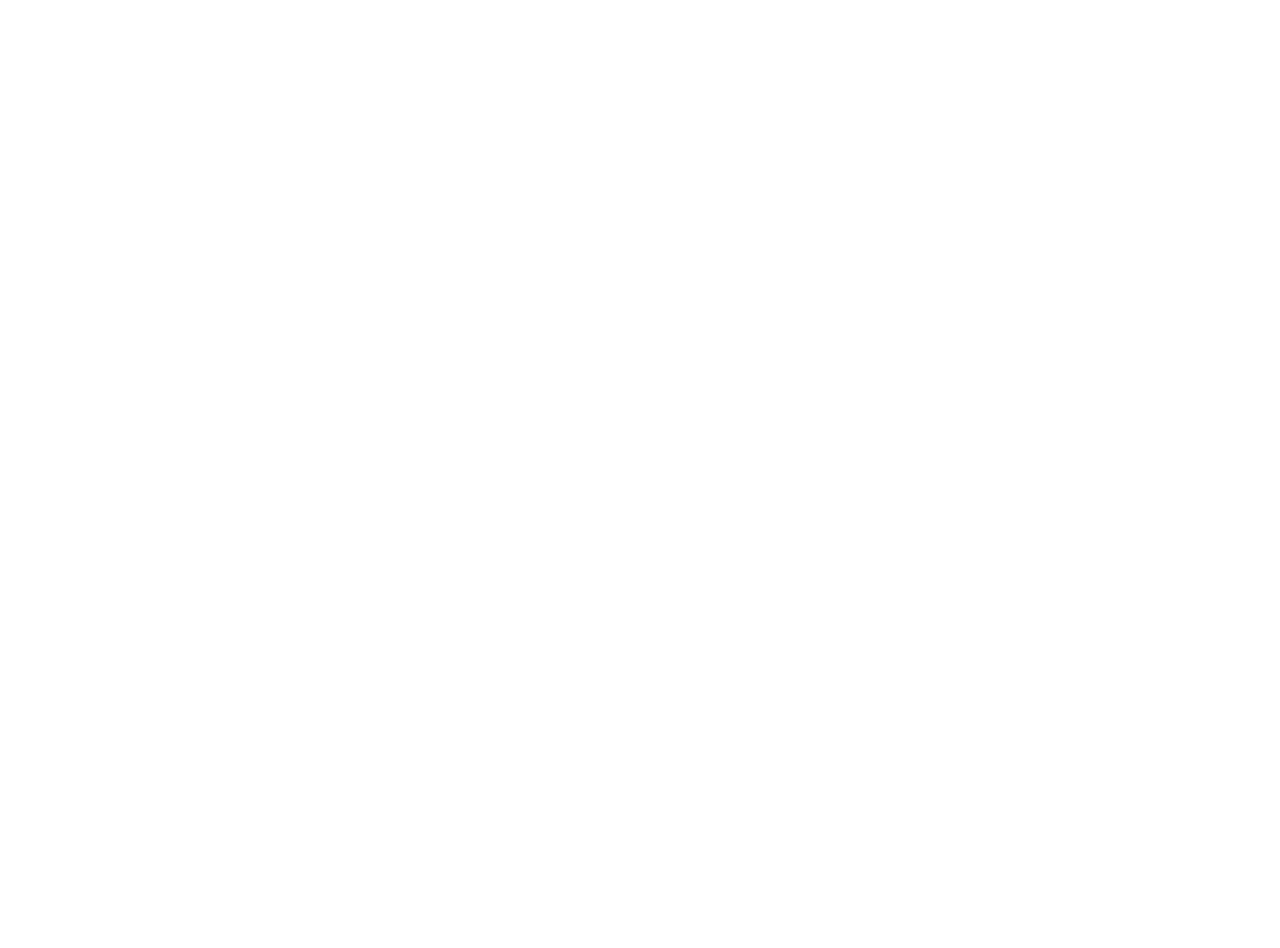
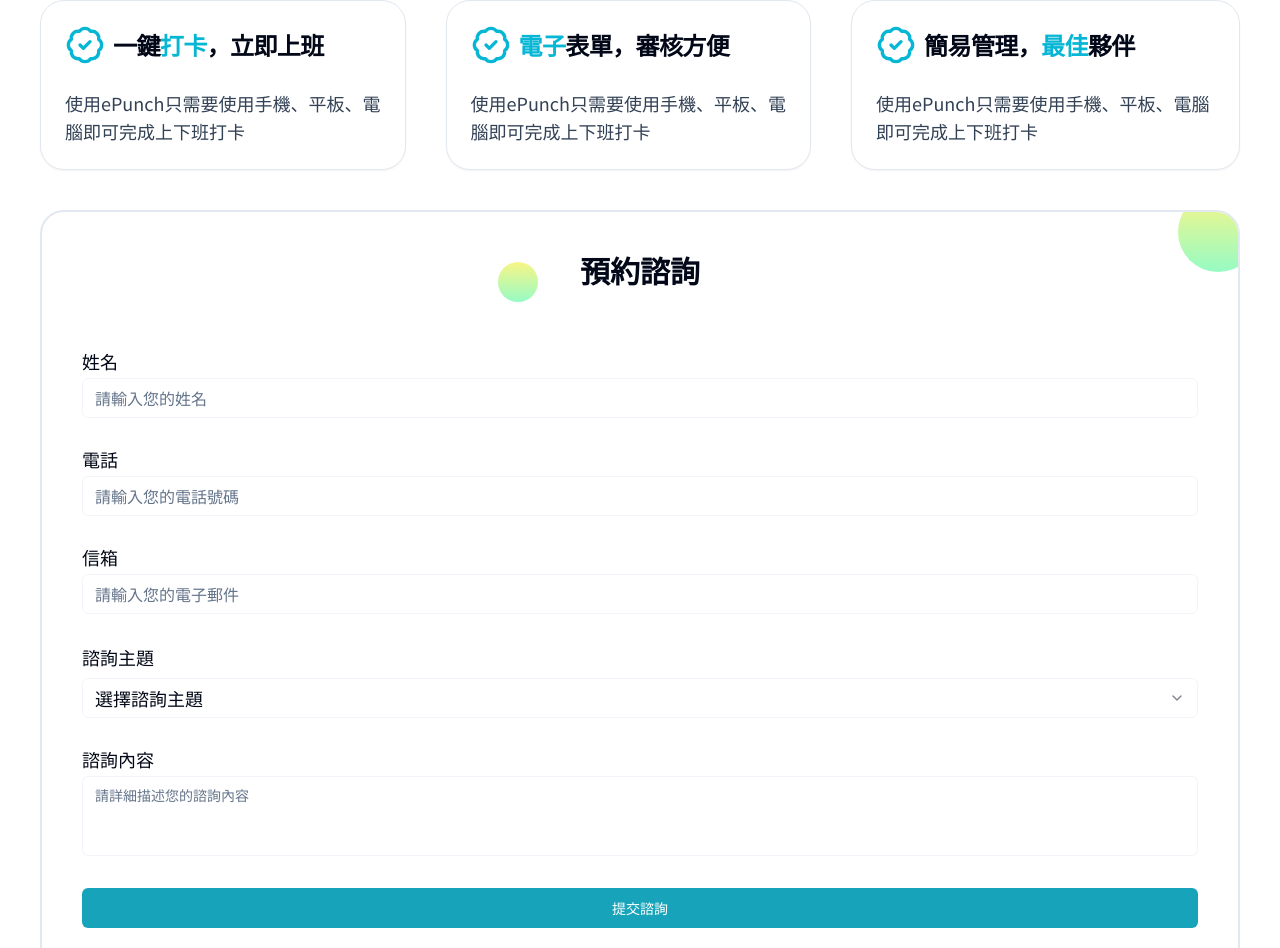
Before and after one commit to angelc1997/project-epunch, a Next.js app: page / in a window 1280 px wide. Shown: the part 639-1587 px from the top of the page. Before the commit the page ends 820 px from the top, so only its background shows below. Built offline with nearby package versions, Linux system fonts and the light colour scheme.

Commit message:
修正首頁

```diff
--- a/app/globals.css
+++ b/app/globals.css
@@ -111,3 +111,7 @@ input:autofill {
 input:focus {
   background-color: hsl(var(--background)) !important;
 }
+
+html {
+  scroll-behavior: smooth;
+}
--- a/components/LandingPage/LandingAdvantages.tsx
+++ b/components/LandingPage/LandingAdvantages.tsx
@@ -1,21 +1,57 @@
 import Link from "next/link";
-
+import {
+  Card,
+  CardContent,
+  CardDescription,
+  CardFooter,
+  CardHeader,
+  CardTitle,
+} from "@/components/ui/card";
+import { BadgeCheck } from "lucide-react";
 const LandingAdvantages = () => {
-  return <></>;
+  return (
+    <div className="mt-10 grid md:grid-flow-row lg:grid-flow-col lg:gird-cols-3 gap-10">
+      <Card>
+        <CardHeader>
+          <CardTitle className="flex items-center">
+            <BadgeCheck className="w-10 h-10 text-cyan-500 mr-2" />
+            一鍵<span className="text-cyan-500">打卡</span>，立即上班
+          </CardTitle>
+        </CardHeader>
+        <CardContent>
+          <p className="text-slate-700 text-lg">
+            使用ePunch只需要使用手機、平板、電腦即可完成上下班打卡
+          </p>
+        </CardContent>
+      </Card>
+      <Card>
+        <CardHeader>
+          <CardTitle className="flex items-center">
+            <BadgeCheck className="w-10 h-10 text-cyan-500 mr-2" />
+            <span className="text-cyan-500">電子</span>表單，審核方便
+          </CardTitle>
+        </CardHeader>
+        <CardContent>
+          <p className="text-slate-700 text-lg">
+            使用ePunch只需要使用手機、平板、電腦即可完成上下班打卡
+          </p>
+        </CardContent>
+      </Card>
+      <Card>
+        <CardHeader>
+          <CardTitle className="flex items-center">
+            <BadgeCheck className="w-10 h-10 text-cyan-500 mr-2" />
+            簡易管理，<span className="text-cyan-500">最佳</span>夥伴
+          </CardTitle>
+        </CardHeader>
+        <CardContent>
+          <p className="text-slate-700 text-lg">
+            使用ePunch只需要使用手機、平板、電腦即可完成上下班打卡
+          </p>
+        </CardContent>
+      </Card>
+    </div>
+  );
 };
 
 export default LandingAdvantages;
-{
-  /* <h4 className="flex gap-5 items-center">
-<BadgeCheck className="w-10 h-10" />
-一鍵打卡，立即上班
-</h4>
-<h4>
-<BadgeCheck />
-電子表單，審核方便
-</h4>
-<h4>
-<BadgeCheck />
-簡易管理，最佳夥伴
-</h4> */
-}
--- /dev/null
+++ b/components/LandingPage/LandingBooking.tsx
@@ -0,0 +1,191 @@
+"use client";
+
+import React from "react";
+import { useForm } from "react-hook-form";
+import { zodResolver } from "@hookform/resolvers/zod";
+import * as z from "zod";
+import { Button } from "@/components/ui/button";
+import {
+  Form,
+  FormControl,
+  FormField,
+  FormItem,
+  FormLabel,
+  FormMessage,
+} from "@/components/ui/form";
+import { Input } from "@/components/ui/input";
+import { Textarea } from "@/components/ui/textarea";
+import {
+  Select,
+  SelectContent,
+  SelectItem,
+  SelectTrigger,
+  SelectValue,
+} from "@/components/ui/select";
+
+import { useToast } from "@/components/ui/use-toast";
+
+const formSchema = z.object({
+  name: z.string().min(2, {
+    message: "姓名至少需要2個字符",
+  }),
+  email: z.string().email({
+    message: "請輸入有效的電子郵件地址",
+  }),
+  phone: z.string().min(8, {
+    message: "請輸入有效的電話號碼",
+  }),
+  topic: z.string({
+    required_error: "請選擇諮詢主題",
+  }),
+  message: z.string().min(10, {
+    message: "訊息至少需要10個字符",
+  }),
+});
+
+const LandingBooking = () => {
+  const { toast } = useToast();
+  const form = useForm<z.infer<typeof formSchema>>({
+    resolver: zodResolver(formSchema),
+    defaultValues: {
+      name: "",
+      email: "",
+      phone: "",
+      topic: "",
+      message: "",
+    },
+  });
+
+  const onSubmit = async (data: z.infer<typeof formSchema>) => {
+    try {
+      console.log(data);
+      toast({
+        title: "預約成功",
+        description: "我們會盡快與您聯繫。",
+      });
+      form.reset();
+    } catch (error) {
+      toast({
+        title: "預約失敗",
+        description: "請稍後再試。",
+        variant: "destructive",
+      });
+    }
+  };
+
+  return (
+    <div
+      id="section-bookingForm"
+      className="relative border-slate-200 border-2 rounded-3xl overflow-hidden mt-10"
+    >
+      <div className="absolute right-[-20px] top-[-20px] w-[80px] h-[80px] rounded-full linear-circle"></div>
+      <div className="absolute right-[300px] md:right-[500px] lg:right-[700px] top-[50px] w-[40px] h-[40px] rounded-full linear-circle -z-10"></div>
+      <h2 className="text-3xl font-bold mb-6 text-center mt-10">預約諮詢</h2>
+
+      <Form {...form}>
+        <form onSubmit={form.handleSubmit(onSubmit)} className="space-y-8 p-10">
+          {/* 姓名+電話 */}
+
+          <FormField
+            control={form.control}
+            name="name"
+            render={({ field }) => (
+              <FormItem>
+                <div className="flex justify-between">
+                  <FormLabel>姓名</FormLabel>
+                  <FormMessage />
+                </div>
+
+                <FormControl>
+                  <Input placeholder="請輸入您的姓名" {...field} />
+                </FormControl>
+              </FormItem>
+            )}
+          />
+          <FormField
+            control={form.control}
+            name="phone"
+            render={({ field }) => (
+              <FormItem>
+                <div className="flex justify-between">
+                  <FormLabel>電話</FormLabel>
+                  <FormMessage />
+                </div>
+                <FormControl>
+                  <Input placeholder="請輸入您的電話號碼" {...field} />
+                </FormControl>
+              </FormItem>
+            )}
+          />
+
+          <FormField
+            control={form.control}
+            name="email"
+            render={({ field }) => (
+              <FormItem>
+                <div className="flex justify-between">
+                  <FormLabel>信箱</FormLabel>
+                  <FormMessage />
+                </div>
+                <FormControl>
+                  <Input placeholder="請輸入您的電子郵件" {...field} />
+                </FormControl>
+              </FormItem>
+            )}
+          />
+
+          <FormField
+            control={form.control}
+            name="topic"
+            render={({ field }) => (
+              <FormItem>
+                <FormLabel>諮詢主題</FormLabel>
+                <Select
+                  onValueChange={field.onChange}
+                  defaultValue={field.value}
+                >
+                  <FormControl>
+                    <SelectTrigger>
+                      <SelectValue placeholder="選擇諮詢主題" />
+                    </SelectTrigger>
+                  </FormControl>
+                  <SelectContent>
+                    <SelectItem value="general">一般諮詢</SelectItem>
+                    <SelectItem value="pricing">價格諮詢</SelectItem>
+                    <SelectItem value="technical">技術支持</SelectItem>
+                    <SelectItem value="other">其他</SelectItem>
+                  </SelectContent>
+                </Select>
+              </FormItem>
+            )}
+          />
+
+          <FormField
+            control={form.control}
+            name="message"
+            render={({ field }) => (
+              <FormItem>
+                <div className="flex justify-between">
+                  <FormLabel>諮詢內容</FormLabel>
+                  <FormMessage />
+                </div>
+                <FormControl>
+                  <Textarea
+                    placeholder="請詳細描述您的諮詢內容"
+                    className="resize-none"
+                    {...field}
+                  />
+                </FormControl>
+              </FormItem>
+            )}
+          />
+          <Button type="submit" className="w-full">
+            提交諮詢
+          </Button>
+        </form>
+      </Form>
+    </div>
+  );
+};
+
+export default LandingBooking;
--- a/components/LandingPage/LandingDesktopNav.tsx
+++ b/components/LandingPage/LandingDesktopNav.tsx
@@ -17,7 +17,7 @@ const LandingDesktopNav = () => {
       <nav className="flex justify-between items-center h-full px-4">
         {/* 預約諮詢 */}
         <Link
-          href="/"
+          href="#section-bookingForm"
           className="hidden md:flex items-center gap-2 justify-center px-6 py-2 rounded-full text-lg hover:text-white hover:bg-primary"
         >
           <Headset className="w-5 h-5" />
@@ -25,7 +25,7 @@ const LandingDesktopNav = () => {
         </Link>
 
         <Link
-          href="/"
+          href="#section-bookingForm"
           className="flex items-center justify-center md:hidden hover:rounded-full hover:bg-primary hover:text-white w-12 h-12"
         >
           <Headset className="w-5 h-5" />
--- a/components/LandingPage/LandingIntro.tsx
+++ b/components/LandingPage/LandingIntro.tsx
@@ -8,7 +8,6 @@ const LandingIntro = () => {
       <div className="absolute left-[-20px] bottom-[-20px] w-[100px] h-[100px] rounded-full linear-circle"></div>
       <div className="hidden lg:block lg:absolute right-[460px] top-[100px] w-[50px] h-[50px] rounded-full linear-circle"></div>
 
-      {/* 介紹 */}
       <div className="flex flex-col lg:flex-row lg:justify-between lg:items-center p-6 lg:p-10">
         <div className="text-center lg:text-left lg:w-1/2">
           <h1 className="text-3xl sm:text-4xl md:text-5xl font-bold">
--- a/components/LandingPage/LandingMain.tsx
+++ b/components/LandingPage/LandingMain.tsx
@@ -1,11 +1,13 @@
 import LandingIntro from "./LandingIntro";
 import LandingAdvantages from "./LandingAdvantages";
+import LandingBooking from "./LandingBooking";
 
 const LandingMain = () => {
   return (
     <>
       <LandingIntro />
       <LandingAdvantages />
+      <LandingBooking />
     </>
   );
 };
--- a/components/ui/card.tsx
+++ b/components/ui/card.tsx
@@ -9,7 +9,7 @@ const Card = React.forwardRef<
   <div
     ref={ref}
     className={cn(
-      "rounded-lg border bg-card text-card-foreground shadow-sm",
+      "rounded-3xl border bg-card text-card-foreground shadow-sm",
       className
     )}
     {...props}
--- a/components/ui/input.tsx
+++ b/components/ui/input.tsx
@@ -1,6 +1,6 @@
-import * as React from "react"
+import * as React from "react";
 
-import { cn } from "@/lib/utils"
+import { cn } from "@/lib/utils";
 
 export interface InputProps
   extends React.InputHTMLAttributes<HTMLInputElement> {}
@@ -11,15 +11,15 @@ const Input = React.forwardRef<HTMLInputElement, InputProps>(
       <input
         type={type}
         className={cn(
-          "flex h-10 w-full rounded-md border border-input bg-background px-3 py-2 text-sm ring-offset-background file:border-0 file:bg-transparent file:text-sm file:font-medium placeholder:text-muted-foreground focus-visible:outline-none focus-visible:ring-2 focus-visible:ring-ring focus-visible:ring-offset-2 disabled:cursor-not-allowed disabled:opacity-50",
+          "flex h-10 w-full rounded-md border border-input bg-background px-3 py-2 text-base ring-offset-background file:border-0 file:bg-transparent file:text-sm file:font-medium placeholder:text-muted-foreground focus-visible:outline-none focus-visible:ring-2 focus-visible:ring-ring focus-visible:ring-offset-2 disabled:cursor-not-allowed disabled:opacity-50",
           className
         )}
         ref={ref}
         {...props}
       />
-    )
+    );
   }
-)
-Input.displayName = "Input"
+);
+Input.displayName = "Input";
 
-export { Input }
+export { Input };
--- a/components/ui/label.tsx
+++ b/components/ui/label.tsx
@@ -1,14 +1,14 @@
-"use client"
+"use client";
 
-import * as React from "react"
-import * as LabelPrimitive from "@radix-ui/react-label"
-import { cva, type VariantProps } from "class-variance-authority"
+import * as React from "react";
+import * as LabelPrimitive from "@radix-ui/react-label";
+import { cva, type VariantProps } from "class-variance-authority";
 
-import { cn } from "@/lib/utils"
+import { cn } from "@/lib/utils";
 
 const labelVariants = cva(
-  "text-sm font-medium leading-none peer-disabled:cursor-not-allowed peer-disabled:opacity-70"
-)
+  "text-lg font-medium leading-none peer-disabled:cursor-not-allowed peer-disabled:opacity-70"
+);
 
 const Label = React.forwardRef<
   React.ElementRef<typeof LabelPrimitive.Root>,
@@ -20,7 +20,7 @@ const Label = React.forwardRef<
     className={cn(labelVariants(), className)}
     {...props}
   />
-))
-Label.displayName = LabelPrimitive.Root.displayName
+));
+Label.displayName = LabelPrimitive.Root.displayName;
 
-export { Label }
+export { Label };
--- a/components/ui/select.tsx
+++ b/components/ui/select.tsx
@@ -1,16 +1,16 @@
-"use client"
+"use client";
 
-import * as React from "react"
-import * as SelectPrimitive from "@radix-ui/react-select"
-import { Check, ChevronDown, ChevronUp } from "lucide-react"
+import * as React from "react";
+import * as SelectPrimitive from "@radix-ui/react-select";
+import { Check, ChevronDown, ChevronUp } from "lucide-react";
 
-import { cn } from "@/lib/utils"
+import { cn } from "@/lib/utils";
 
-const Select = SelectPrimitive.Root
+const Select = SelectPrimitive.Root;
 
-const SelectGroup = SelectPrimitive.Group
+const SelectGroup = SelectPrimitive.Group;
 
-const SelectValue = SelectPrimitive.Value
+const SelectValue = SelectPrimitive.Value;
 
 const SelectTrigger = React.forwardRef<
   React.ElementRef<typeof SelectPrimitive.Trigger>,
@@ -19,7 +19,7 @@ const SelectTrigger = React.forwardRef<
   <SelectPrimitive.Trigger
     ref={ref}
     className={cn(
-      "flex h-10 w-full items-center justify-between rounded-md border border-input bg-background px-3 py-2 text-sm ring-offset-background placeholder:text-muted-foreground focus:outline-none focus:ring-2 focus:ring-ring focus:ring-offset-2 disabled:cursor-not-allowed disabled:opacity-50 [&>span]:line-clamp-1",
+      "flex h-10 w-full items-center justify-between rounded-md border border-input bg-background px-3 py-2 text-lg ring-offset-background placeholder:text-muted-foreground focus:outline-none focus:ring-2 focus:ring-ring focus:ring-offset-2 disabled:cursor-not-allowed disabled:opacity-50 [&>span]:line-clamp-1",
       className
     )}
     {...props}
@@ -29,8 +29,8 @@ const SelectTrigger = React.forwardRef<
       <ChevronDown className="h-4 w-4 opacity-50" />
     </SelectPrimitive.Icon>
   </SelectPrimitive.Trigger>
-))
-SelectTrigger.displayName = SelectPrimitive.Trigger.displayName
+));
+SelectTrigger.displayName = SelectPrimitive.Trigger.displayName;
 
 const SelectScrollUpButton = React.forwardRef<
   React.ElementRef<typeof SelectPrimitive.ScrollUpButton>,
@@ -46,8 +46,8 @@ const SelectScrollUpButton = React.forwardRef<
   >
     <ChevronUp className="h-4 w-4" />
   </SelectPrimitive.ScrollUpButton>
-))
-SelectScrollUpButton.displayName = SelectPrimitive.ScrollUpButton.displayName
+));
+SelectScrollUpButton.displayName = SelectPrimitive.ScrollUpButton.displayName;
 
 const SelectScrollDownButton = React.forwardRef<
   React.ElementRef<typeof SelectPrimitive.ScrollDownButton>,
@@ -63,9 +63,9 @@ const SelectScrollDownButton = React.forwardRef<
   >
     <ChevronDown className="h-4 w-4" />
   </SelectPrimitive.ScrollDownButton>
-))
+));
 SelectScrollDownButton.displayName =
-  SelectPrimitive.ScrollDownButton.displayName
+  SelectPrimitive.ScrollDownButton.displayName;
 
 const SelectContent = React.forwardRef<
   React.ElementRef<typeof SelectPrimitive.Content>,
@@ -96,8 +96,8 @@ const SelectContent = React.forwardRef<
       <SelectScrollDownButton />
     </SelectPrimitive.Content>
   </SelectPrimitive.Portal>
-))
-SelectContent.displayName = SelectPrimitive.Content.displayName
+));
+SelectContent.displayName = SelectPrimitive.Content.displayName;
 
 const SelectLabel = React.forwardRef<
   React.ElementRef<typeof SelectPrimitive.Label>,
@@ -105,11 +105,11 @@ const SelectLabel = React.forwardRef<
 >(({ className, ...props }, ref) => (
   <SelectPrimitive.Label
     ref={ref}
-    className={cn("py-1.5 pl-8 pr-2 text-sm font-semibold", className)}
+    className={cn("py-1.5 pl-8 pr-2 text-lg font-semibold", className)}
     {...props}
   />
-))
-SelectLabel.displayName = SelectPrimitive.Label.displayName
+));
+SelectLabel.displayName = SelectPrimitive.Label.displayName;
 
 const SelectItem = React.forwardRef<
   React.ElementRef<typeof SelectPrimitive.Item>,
@@ -118,7 +118,7 @@ const SelectItem = React.forwardRef<
   <SelectPrimitive.Item
     ref={ref}
     className={cn(
-      "relative flex w-full cursor-default select-none items-center rounded-sm py-1.5 pl-8 pr-2 text-sm outline-none focus:bg-accent focus:text-accent-foreground data-[disabled]:pointer-events-none data-[disabled]:opacity-50",
+      "relative flex w-full cursor-default select-none items-center rounded-sm py-1.5 pl-8 pr-2 text-lg outline-none focus:bg-accent focus:text-accent-foreground data-[disabled]:pointer-events-none data-[disabled]:opacity-50",
       className
     )}
     {...props}
@@ -131,8 +131,8 @@ const SelectItem = React.forwardRef<
 
     <SelectPrimitive.ItemText>{children}</SelectPrimitive.ItemText>
   </SelectPrimitive.Item>
-))
-SelectItem.displayName = SelectPrimitive.Item.displayName
+));
+SelectItem.displayName = SelectPrimitive.Item.displayName;
 
 const SelectSeparator = React.forwardRef<
   React.ElementRef<typeof SelectPrimitive.Separator>,
@@ -143,8 +143,8 @@ const SelectSeparator = React.forwardRef<
     className={cn("-mx-1 my-1 h-px bg-muted", className)}
     {...props}
   />
-))
-SelectSeparator.displayName = SelectPrimitive.Separator.displayName
+));
+SelectSeparator.displayName = SelectPrimitive.Separator.displayName;
 
 export {
   Select,
@@ -157,4 +157,4 @@ export {
   SelectSeparator,
   SelectScrollUpButton,
   SelectScrollDownButton,
-}
+};
--- /dev/null
+++ b/components/ui/textarea.tsx
@@ -0,0 +1,24 @@
+import * as React from "react"
+
+import { cn } from "@/lib/utils"
+
+export interface TextareaProps
+  extends React.TextareaHTMLAttributes<HTMLTextAreaElement> {}
+
+const Textarea = React.forwardRef<HTMLTextAreaElement, TextareaProps>(
+  ({ className, ...props }, ref) => {
+    return (
+      <textarea
+        className={cn(
+          "flex min-h-[80px] w-full rounded-md border border-input bg-background px-3 py-2 text-sm ring-offset-background placeholder:text-muted-foreground focus-visible:outline-none focus-visible:ring-2 focus-visible:ring-ring focus-visible:ring-offset-2 disabled:cursor-not-allowed disabled:opacity-50",
+          className
+        )}
+        ref={ref}
+        {...props}
+      />
+    )
+  }
+)
+Textarea.displayName = "Textarea"
+
+export { Textarea }
```
Also changed, not shown: components/ui/form.tsx (+49 -48 lines).
